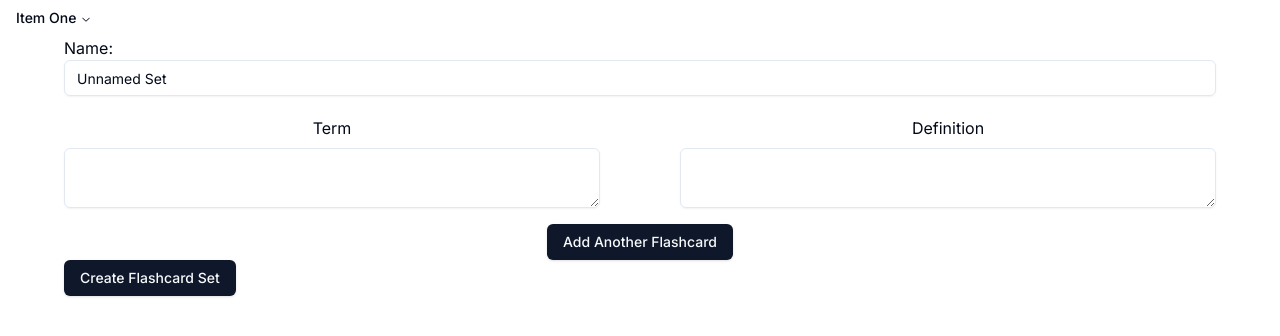
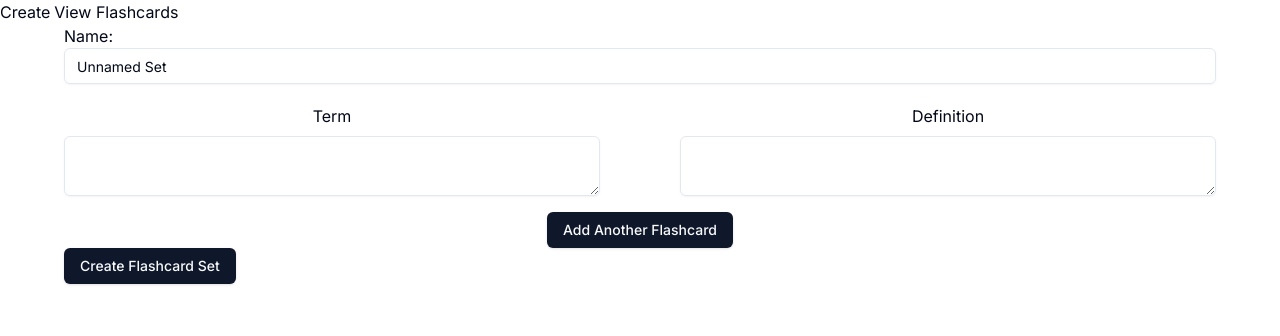
Before and after one commit to maarao/vidlet, a Next.js app: page /create in a window 1280 px wide. Shown: the top 336 px of the page. Built offline with nearby package versions, Linux system fonts and the light colour scheme.

Commit message:
Fix: Navigation Menu object now in a client component

```diff
--- a/app/layout.tsx
+++ b/app/layout.tsx
@@ -2,16 +2,7 @@ import type { Metadata } from "next";
 import { Inter } from "next/font/google";
 import "./globals.css";
 import { Button } from "@/components/ui/button";
-import {
-  NavigationMenu,
-  NavigationMenuContent,
-  NavigationMenuIndicator,
-  NavigationMenuItem,
-  NavigationMenuLink,
-  NavigationMenuList,
-  NavigationMenuTrigger,
-  NavigationMenuViewport,
-} from "@/components/ui/navigation-menu"
+import Navigation from "@/components/navigation";
 
 const inter = Inter({ subsets: ["latin"] });
 
@@ -28,16 +19,7 @@ export default function RootLayout({
   return (
     <html lang="en">
       <body className={inter.className}>
-      <NavigationMenu>
-        <NavigationMenuList>
-          <NavigationMenuItem>
-            <NavigationMenuTrigger>Item One</NavigationMenuTrigger>
-            <NavigationMenuContent>
-              <NavigationMenuLink>Link</NavigationMenuLink>
-            </NavigationMenuContent>
-          </NavigationMenuItem>
-        </NavigationMenuList>
-      </NavigationMenu>
+        <Navigation />
         {children}
       </body>
     </html>
--- /dev/null
+++ b/components/navigation.tsx
@@ -0,0 +1,29 @@
+"use client"
+
+import {
+    NavigationMenu,
+    NavigationMenuContent,
+    NavigationMenuIndicator,
+    NavigationMenuItem,
+    NavigationMenuLink,
+    NavigationMenuList,
+    NavigationMenuTrigger,
+    NavigationMenuViewport,
+  } from "@/components/ui/navigation-menu";
+
+  const Navigation = () => {
+    return (
+        <NavigationMenu>
+            <NavigationMenuList>
+                <NavigationMenuItem>
+                    <a href="/create">Create</a>
+                </NavigationMenuItem>
+                <NavigationMenuItem>
+                    <a href="/flashcards">View Flashcards</a>
+                </NavigationMenuItem>
+            </NavigationMenuList>
+        </NavigationMenu>
+    )
+  }
+
+  export default Navigation;
--- a/package.json
+++ b/package.json
@@ -10,7 +10,7 @@
   },
   "dependencies": {
     "@radix-ui/react-icons": "^1.3.0",
-    "@radix-ui/react-navigation-menu": "^1.1.4",
+    "@radix-ui/react-navigation-menu": "^1.1.3",
     "@radix-ui/react-select": "^2.0.0",
     "@radix-ui/react-slot": "^1.0.2",
     "class-variance-authority": "^0.7.0",
```
Also changed, not shown: 1 other file (tests, documents, lock files or other folders).
